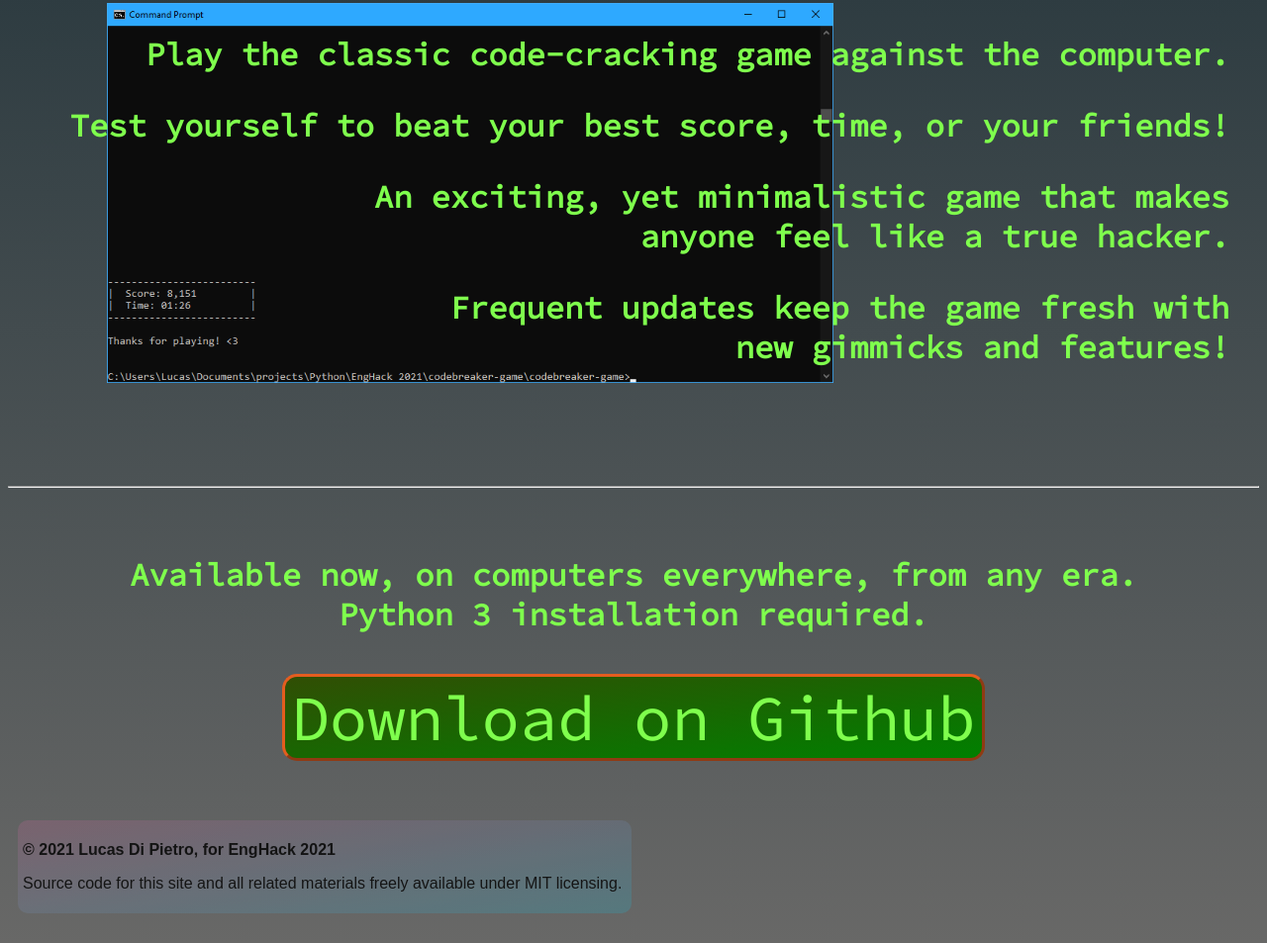
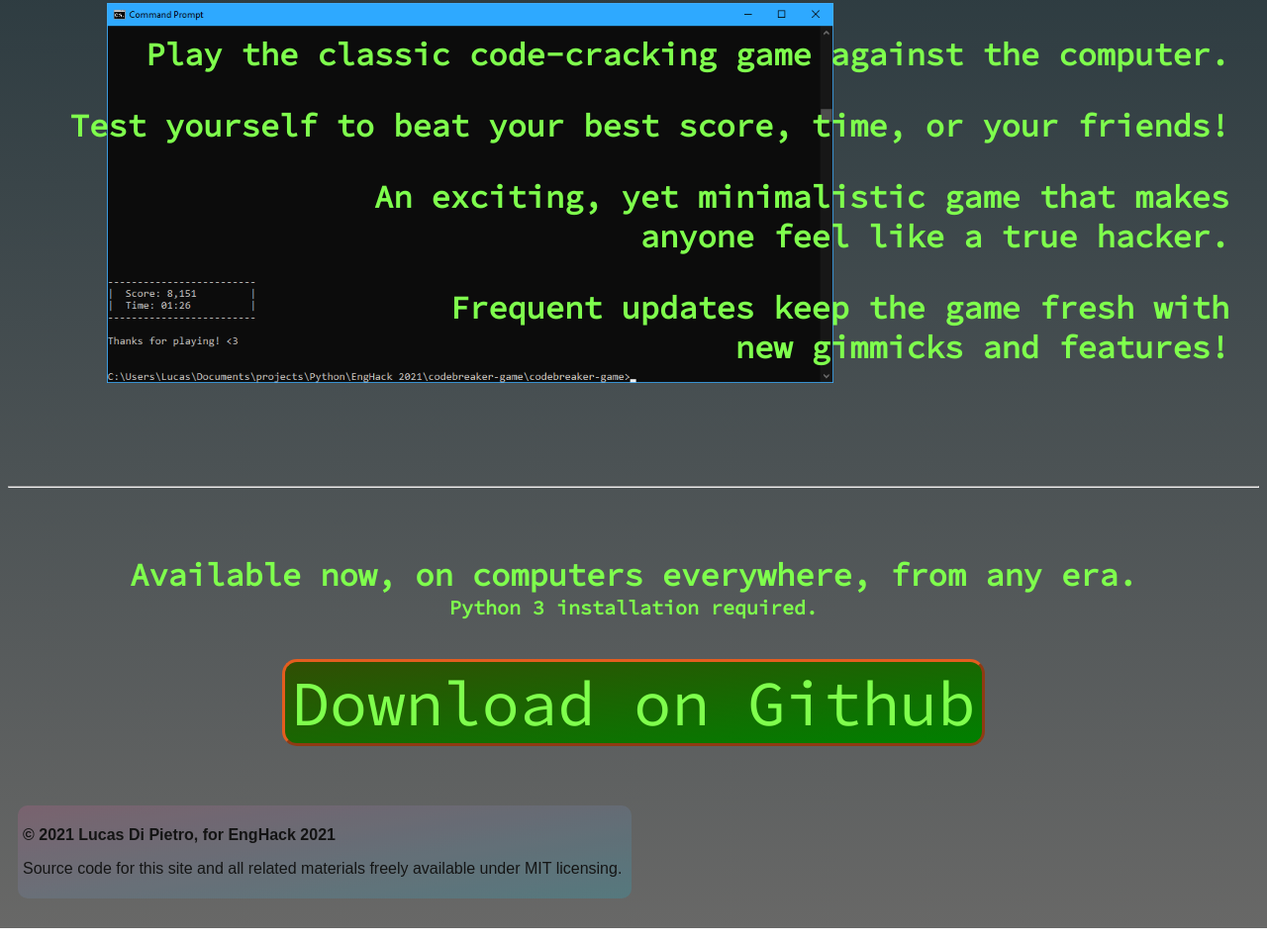
Before and after one commit to lucs100/personal-site, a plain HTML site: page index.html in a window 1280 px wide. Shown: the part 762-1715 px from the top of the page at 99% size. Drawn offline with Linux system fonts and the light colour scheme.

Commit message:
Added disclaimer tag

```diff
--- a/style.css
+++ b/style.css
@@ -15,6 +15,10 @@ footer {
     padding: 5px;
     margin-bottom: 30px;
     margin-left: 10px;
+}
+
+#disclaimer {
+    font-size: 20px
 }
 
 #githubButton {
```
